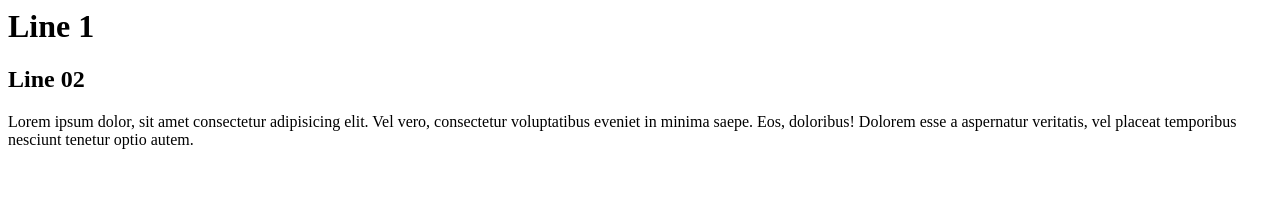
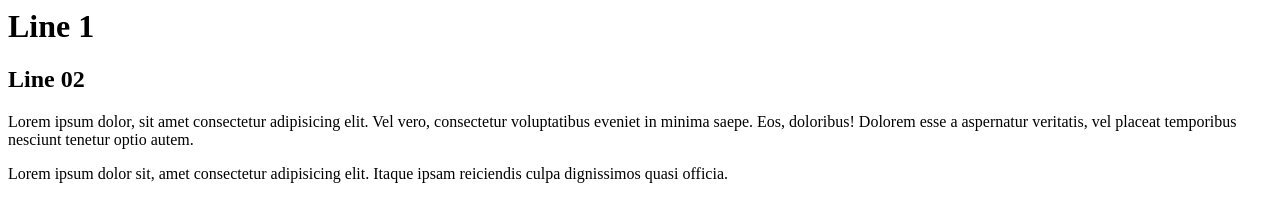
Before and after one commit to mdalisakib/Demo, a plain HTML site: page index.html in a window 1280 px wide. Drawn offline with Linux system fonts and the light colour scheme.

Commit message:
version 4

```diff
--- a/index.html
+++ b/index.html
@@ -8,5 +8,6 @@
     <h1>Line 1</h1>
     <h2>Line 02</h2>
     <p>Lorem ipsum dolor, sit amet consectetur adipisicing elit. Vel vero, consectetur voluptatibus eveniet in minima saepe. Eos, doloribus! Dolorem esse a aspernatur veritatis, vel placeat temporibus nesciunt tenetur optio autem.</p>
+    <p>Lorem ipsum dolor sit, amet consectetur adipisicing elit. Itaque ipsam reiciendis culpa dignissimos quasi officia.</p>
 </body>
 </html>
```
Also changed, not shown: 2 other files.
